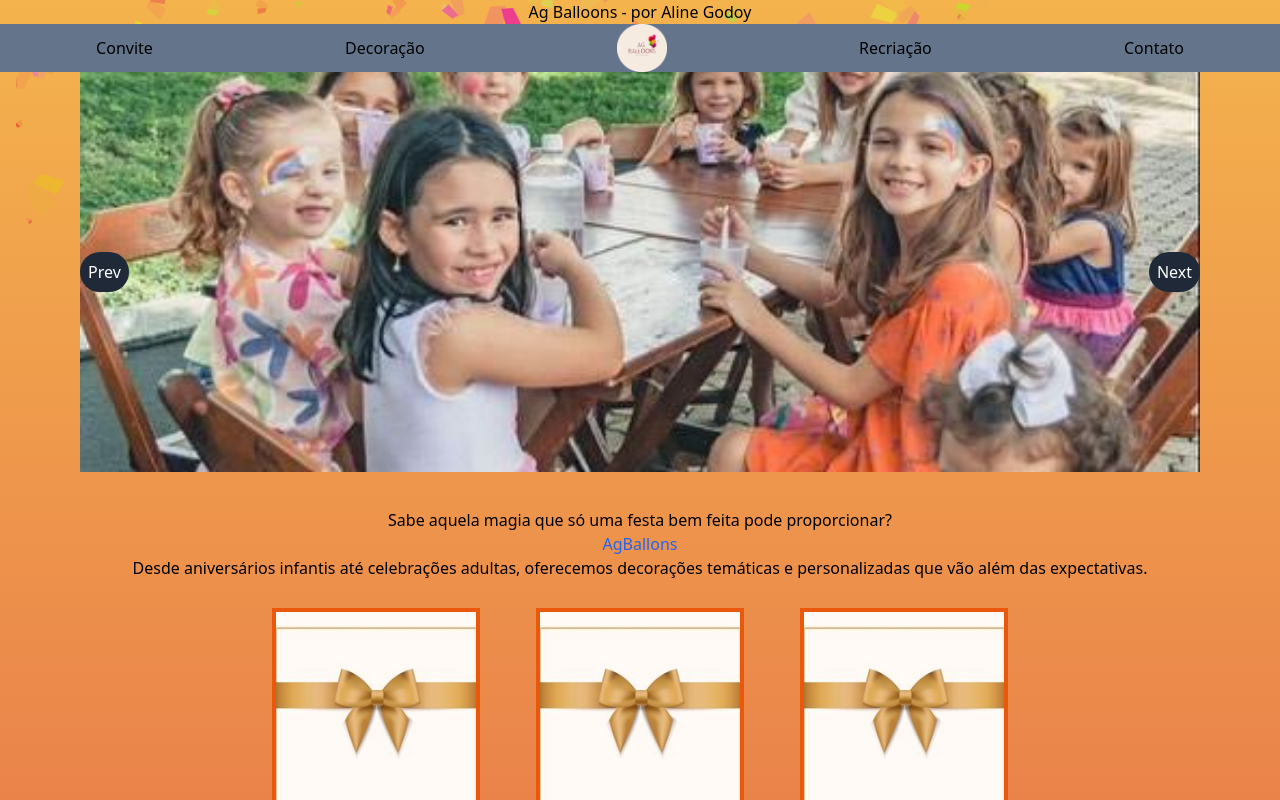
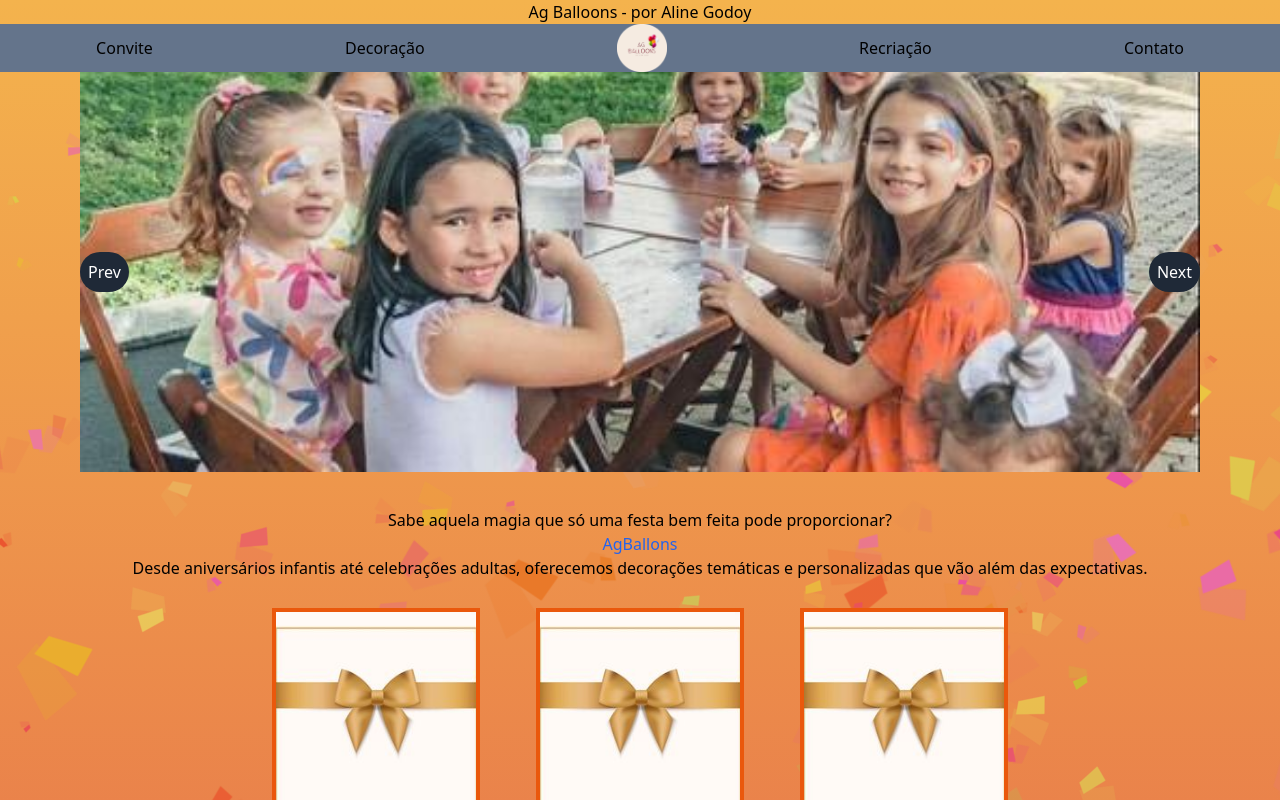
Before and after one commit to KauanMoreiraDev/project, a Next.js app: page / in a window 1280 px wide. Shown: the top 800 px of the page. Built offline with nearby package versions, Linux system fonts and the light colour scheme.

Commit message:
bg-imagem finalmente ok

```diff
--- a/src/app/page.tsx
+++ b/src/app/page.tsx
@@ -30,14 +30,8 @@ const HomePage = () => {
         <title>Home | Kdev</title>
       </head>
       <body className="flex flex-col justify-center text-center max-w-screen-2xl bg-gradient-to-b from-tertiary to-secundary relative">
-        <main className="m-4 mt-0 p-16 pt-0">
-          <div className="relative w-full">
-            <div className="absolute  w-full h-full -z-10 -top-32 -m-16">
-              <Image src="/images/backgroundConfete.webp" alt="papel de parede" width={1000} height={1000} className="bg-repeat-y bg-cover"/>
-            </div>
-
-
-
+        <main className="bg-[url('/images/backgroundConfete.webp')] bg-repeat">
+          <div className="m-4 mt-0 p-16 pt-0">
             <Carousel_recriação />
             <div className="text-center m-2 mt-8 p-1">
               {slogan.map(auladogu => (
```
